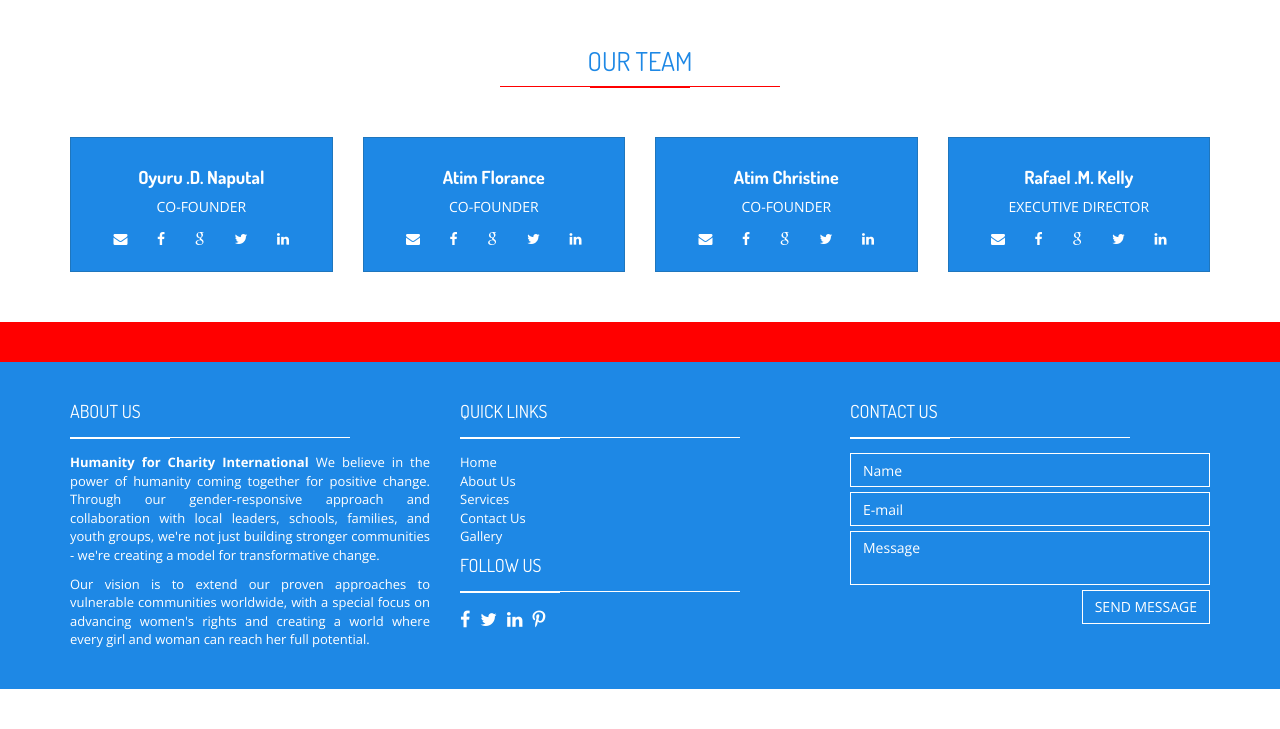
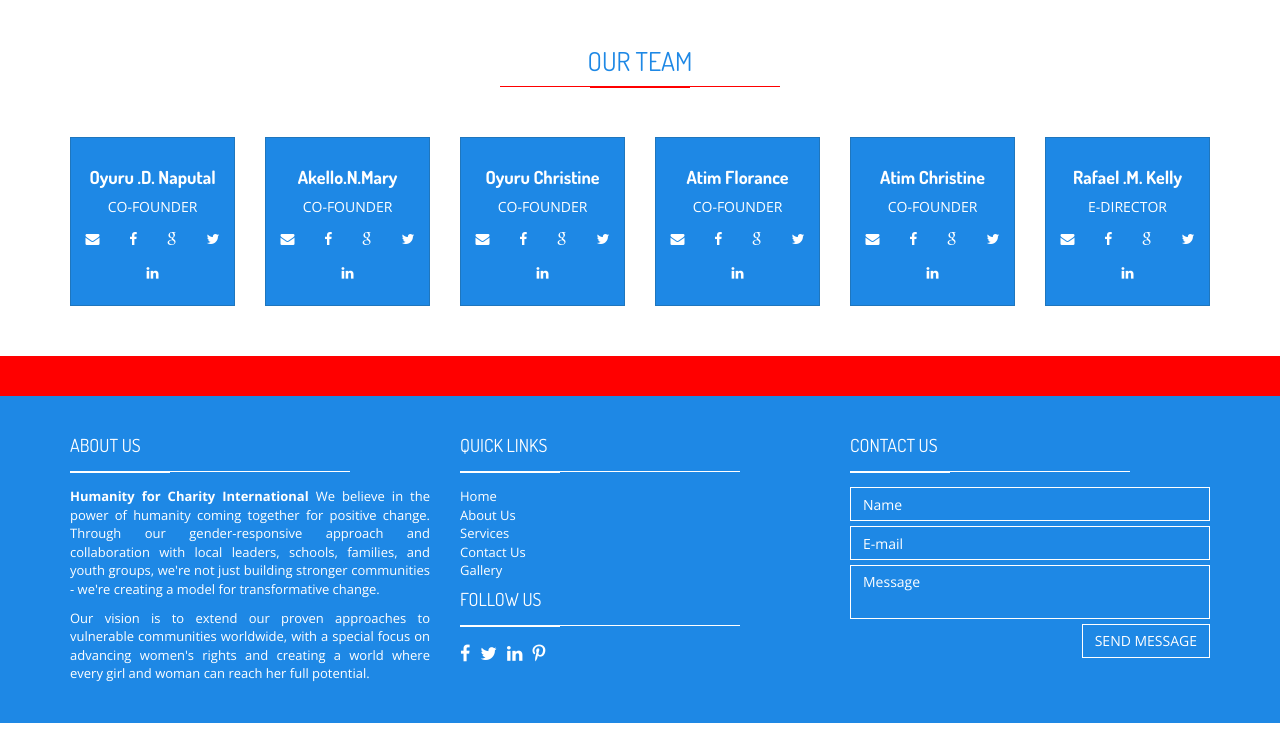
Before and after one commit to ericgithubo/Humanity-for-charity, a plain HTML site: page sadaka/HTML/about.html in a window 1280 px wide. Shown: the part 1345-2074 px from the top of the page. Before the commit the page ends 2040 px from the top, so only its background shows below. Drawn offline with nearby package versions, Linux system fonts and the light colour scheme.

Commit message:
initial commit

```diff
--- a/sadaka/HTML/about.html
+++ b/sadaka/HTML/about.html
@@ -56,8 +56,10 @@
                     <div class="col-sm-6 col-xs-12">
 
                         <ul class="list-unstyled list-inline header-contact"  style="font-size: 16px;">
-                            <li> <i class="fa fa-phone"></i> <a href="tel:">+256-774-526-849 </a> </li>
-                             <li> <i class="fa fa-envelope"></i> <a href="mailto:contact@sadaka.org">Humanity@org</a> </li>
+                            <li> <i class="fa fa-phone"></i> <a href="tel:">+256-392-995-534
+                            </a> </li>
+                             <li> <i class="fa fa-envelope"></i> <a href="mailto:contact@sadaka.org">info@humanityforcharityinternation.org
+                            </a> </li>
                        </ul> <!-- /.header-contact  -->
 
                     </div>
@@ -339,7 +341,7 @@
 
 	            <div class="row">
 
-	                <div class="col-md-3 col-sm-6" >
+	                <div class="col-md-2 col-sm-4" >
 
 	                    <div class="team-member" style="background-color: #1e88e5;">
 
@@ -370,11 +372,83 @@
 
 
 
+
+	                    </div> <!-- /.team-member -->
+
+	                </div>
+                    <div class="col-md-2 col-sm-4" >
+
+	                    <div class="team-member" style="background-color: #1e88e5;">
+
+	                        <div class="thumnail">
+
+	                            <img src="assets/images/team/membe" alt="" class="cause-img">
+
+	                        </div>
+
+
+
+	                        <h4 class="member-name"><a href="#">Akello.N.Mary
+                            </a></h4>
+
+	                        <div class="member-position" >
+	                            CO-FOUNDER
+	                        </div>
+
+	                        <div class="btn-holder">
+
+	                          <a href="#" class="btn"> <i class="fa fa-envelope"></i> </a>
+	                          <a href="#" class="btn"> <i class="fa fa-facebook"></i> </a>
+	                          <a href="#" class="btn"> <i class="fa fa-google"></i> </a>
+	                          <a href="#" class="btn"> <i class="fa fa-twitter"></i> </a>
+	                          <a href="#" class="btn"> <i class="fa fa-linkedin"></i> </a>
+
+	                        </div>
+
+
+
+
 	                    </div> <!-- /.team-member -->
 
 	                </div>
 
-	                <div class="col-md-3 col-sm-6">
+                    <div class="col-md-2 col-sm-4" >
+
+	                    <div class="team-member" style="background-color: #1e88e5;">
+
+	                        <div class="thumnail">
+
+	                            <img src="assets/images/team/membe" alt="" class="cause-img">
+
+	                        </div>
+
+
+
+	                        <h4 class="member-name"><a href="#">Oyuru Christine
+                            </a></h4>
+
+	                        <div class="member-position">
+	                            CO-FOUNDER
+	                        </div>
+
+	                        <div class="btn-holder">
+
+	                          <a href="#" class="btn"> <i class="fa fa-envelope"></i> </a>
+	                          <a href="#" class="btn"> <i class="fa fa-facebook"></i> </a>
+	                          <a href="#" class="btn"> <i class="fa fa-google"></i> </a>
+	                          <a href="#" class="btn"> <i class="fa fa-twitter"></i> </a>
+	                          <a href="#" class="btn"> <i class="fa fa-linkedin"></i> </a>
+
+	                        </div>
+
+
+
+
+	                    </div> <!-- /.team-member -->
+
+	                </div>
+
+	                <div class="col-md-2 col-sm-4">
 
 	                    <div class="team-member"  style="background-color: #1e88e5;">
 
@@ -410,7 +484,7 @@
 	                </div>
 
 
-	                <div class="col-md-3 col-sm-6">
+	                <div class="col-md-2 col-sm-4">
 
 	                    <div class="team-member"  style="background-color: #1e88e5;">
 
@@ -446,7 +520,9 @@
 	                </div>
 
 
-	                <div class="col-md-3 col-sm-6">
+
+
+	                <div class="col-md-2 col-sm-4">
 
 	                    <div class="team-member"  style="background-color: #1e88e5;">
 
@@ -458,11 +534,13 @@
 
 
 
+
+
 	                        <h4 class="member-name"><a href="#">Rafael .M. Kelly
                             </a></h4>
 
 	                        <div class="member-position">
-	                            EXECUTIVE DIRECTOR
+	                            E-DIRECTOR
 	                        </div>
 
 	                        <div class="btn-holder">
@@ -474,6 +552,8 @@
 	                          <a href="#" class="btn"> <i class="fa fa-linkedin"></i> </a>
 
 	                        </div>
+
+
 
 
 
```
Also changed, not shown: sadaka/HTML/contact.html (+9 -5 lines), sadaka/HTML/gallery.html (+6 -4 lines), sadaka/HTML/index.html (+15 -7 lines), sadaka/HTML/assets/images/gallery/thumb/afghani-60798_1280.jpg (deleted), sadaka/HTML/assets/images/gallery/thumb/boy-60729_1280.jpg (deleted), sadaka/HTML/assets/images/gallery/thumb/child-207573_1280.jpg (deleted), sadaka/HTML/assets/images/gallery/thumb/children-60654_1280.jpg (deleted), sadaka/HTML/assets/images/gallery/thumb/children-82272_1280.jpg (deleted), sadaka/HTML/assets/images/gallery/thumb/doll-87407_1280.jpg (deleted), sadaka/HTML/assets/images/gallery/thumb/girl-62328_1280.jpg (deleted), sadaka/HTML/assets/images/reasons/aa4.jpg (added), sadaka/HTML/assets/images/reasons/africa-education.jpg (added).
